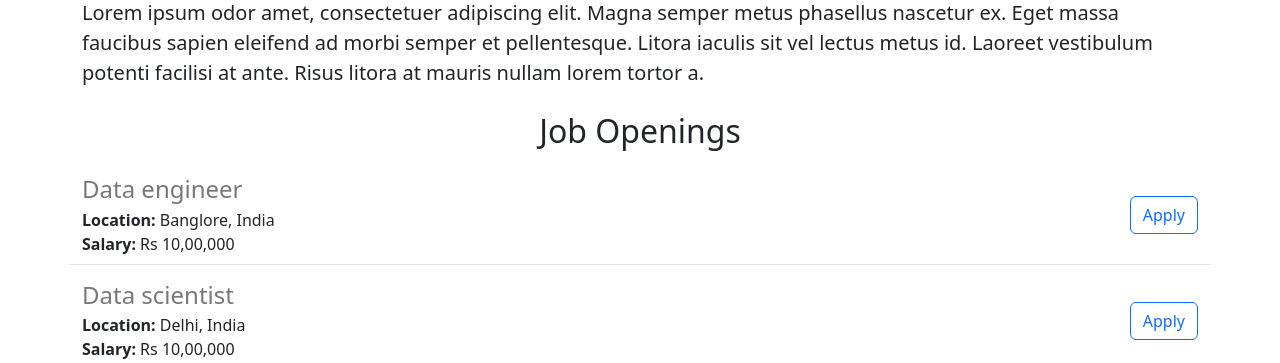
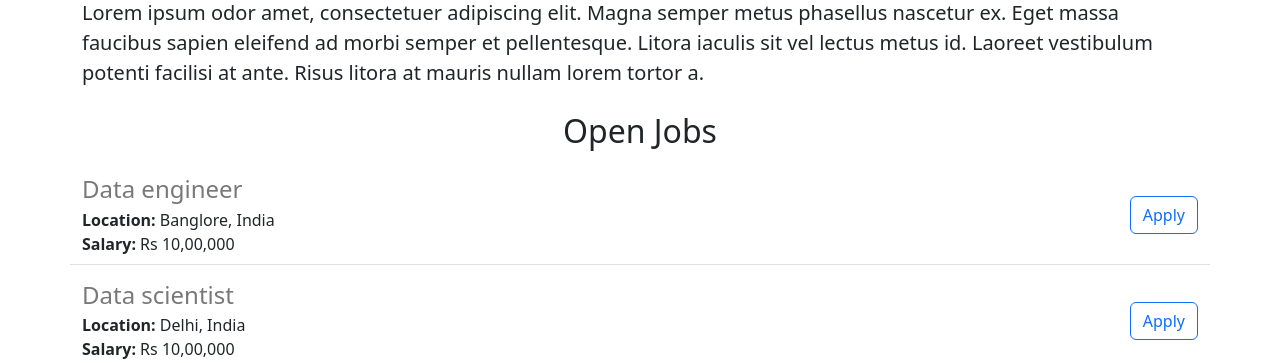
Before and after one commit to hydham/jovian-careers, a Flask app: page / in a window 1280 px wide. Shown: the part 528-891 px from the top of the page. Run offline with Flask 3, Linux system fonts and the light colour scheme.

Commit message:
change heading

```diff
--- a/templates/home.html
+++ b/templates/home.html
@@ -26,7 +26,7 @@
             ex. Eget massa
             faucibus sapien eleifend ad morbi semper et pellentesque. Litora iaculis sit vel lectus metus id. Laoreet
             vestibulum potenti facilisi at ante. Risus litora at mauris nullam lorem tortor a.</p>
-        <h2 class="text-center my-4">Job Openings</h2>
+        <h2 class="text-center my-4">Open Jobs</h2>
         <div>
             {% for job in jobs %}
             {% include 'jobitem.html' %}
```
